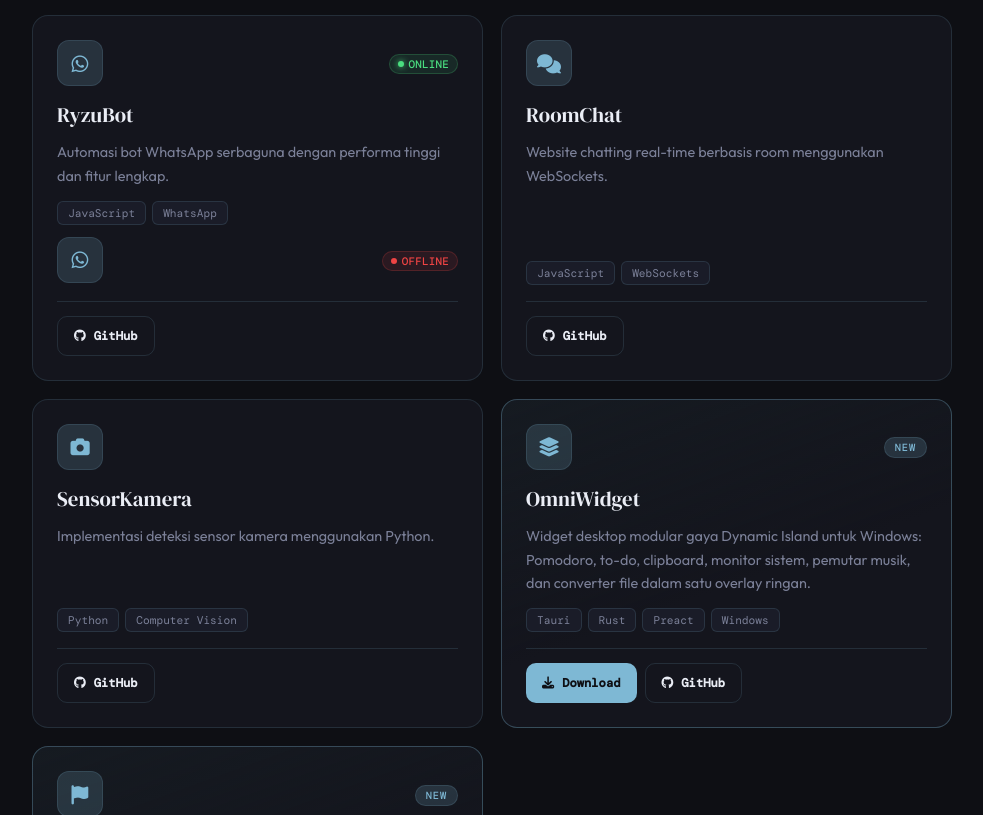
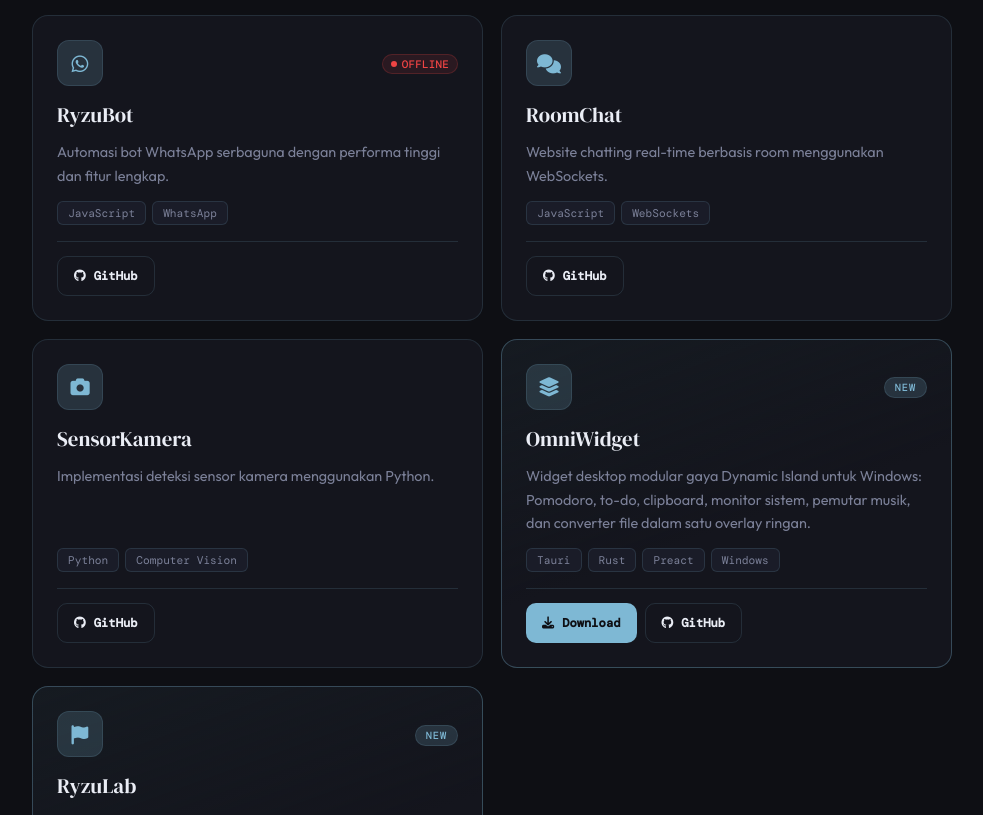
Before and after one commit to Ryhandd/MyWebsite, a plain HTML site: page index.html in a window 1280 px wide. Shown: the part 976-1791 px from the top of the page, without its empty margins (148-1131 px from the left). Drawn offline with nearby package versions, Linux system fonts and the light colour scheme; a web font is replaced by a local one.

Commit message:
fix(projects): RyzuBot single offline badge, remove duplicate row

```diff
--- a/index.html
+++ b/index.html
@@ -189,11 +189,10 @@
             <div class="card-footer"><a class="open-btn" href="https://discord.com/oauth2/authorize?client_id=1516151726397325394&permissions=3229696&integration_type=0&scope=bot" target="_blank" rel="noopener noreferrer"><i class="fa-brands fa-discord"></i> Invite</a><a class="ghost-btn" href="https://github.com/Ryhandd/RyzuBotz" target="_blank" rel="noopener noreferrer" aria-label="RyzuBotz on GitHub"><i class="fa-brands fa-github"></i> GitHub</a></div>
         </article>
         <article class="project-card">
-            <div class="card-top"><div class="card-icon"><i class="fa-brands fa-whatsapp" aria-hidden="true"></i></div><span class="status-badge online"><span class="status-dot"></span>Online</span></div>
+            <div class="card-top"><div class="card-icon"><i class="fa-brands fa-whatsapp" aria-hidden="true"></i></div><span class="status-badge offline"><span class="status-dot"></span>Offline</span></div>
             <h3 class="card-title">RyzuBot</h3>
             <p class="card-desc" data-i18n="proj_ryzu"></p>
             <div class="card-tags"><span class="lang-tag">JavaScript</span><span class="lang-tag">WhatsApp</span></div>
-            <div class="card-top"><div class="card-icon"><i class="fa-brands fa-whatsapp" aria-hidden="true"></i></div><span class="status-badge offline"><span class="status-dot"></span>Offline</span></div>
             <div class="card-footer"><a class="ghost-btn" href="https://github.com/Ryhandd/RyzuBot" target="_blank" rel="noopener noreferrer" aria-label="RyzuBot on GitHub"><i class="fa-brands fa-github"></i> GitHub</a></div>
         </article>
         <article class="project-card">
```
